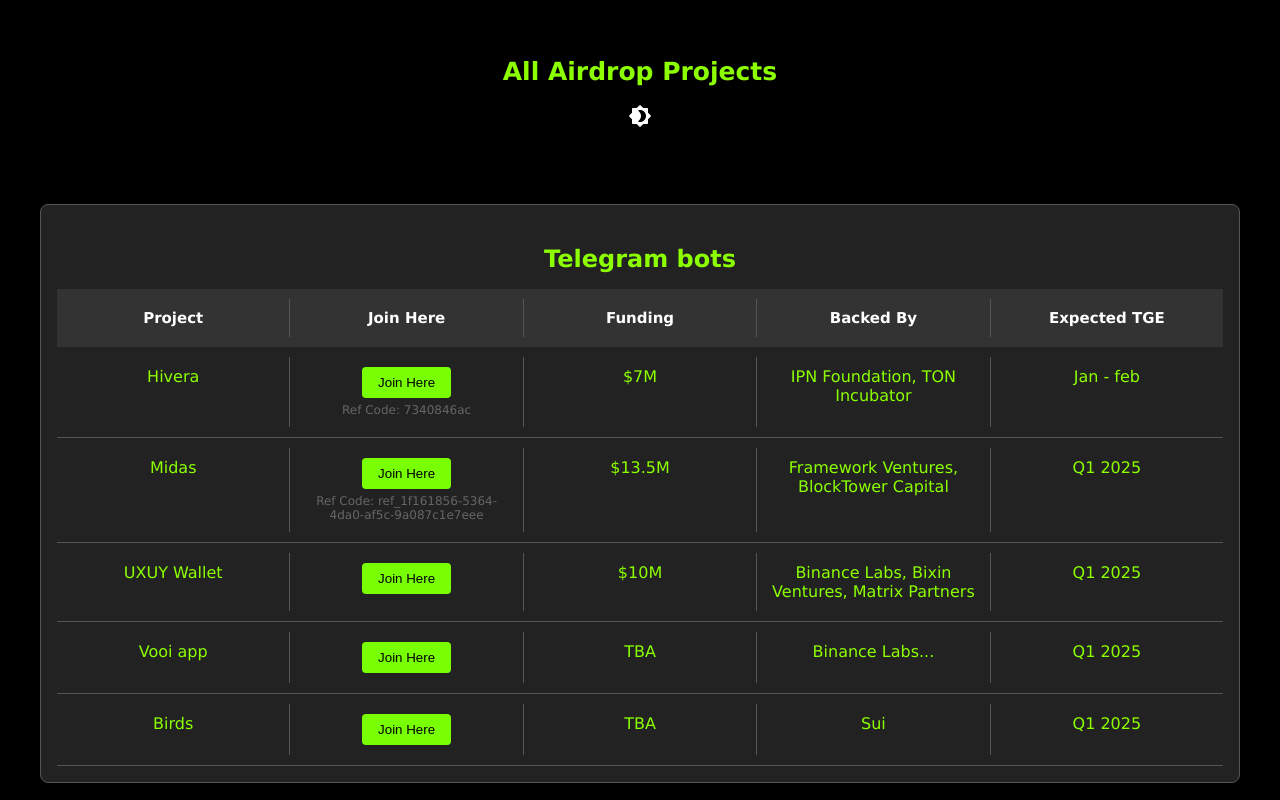
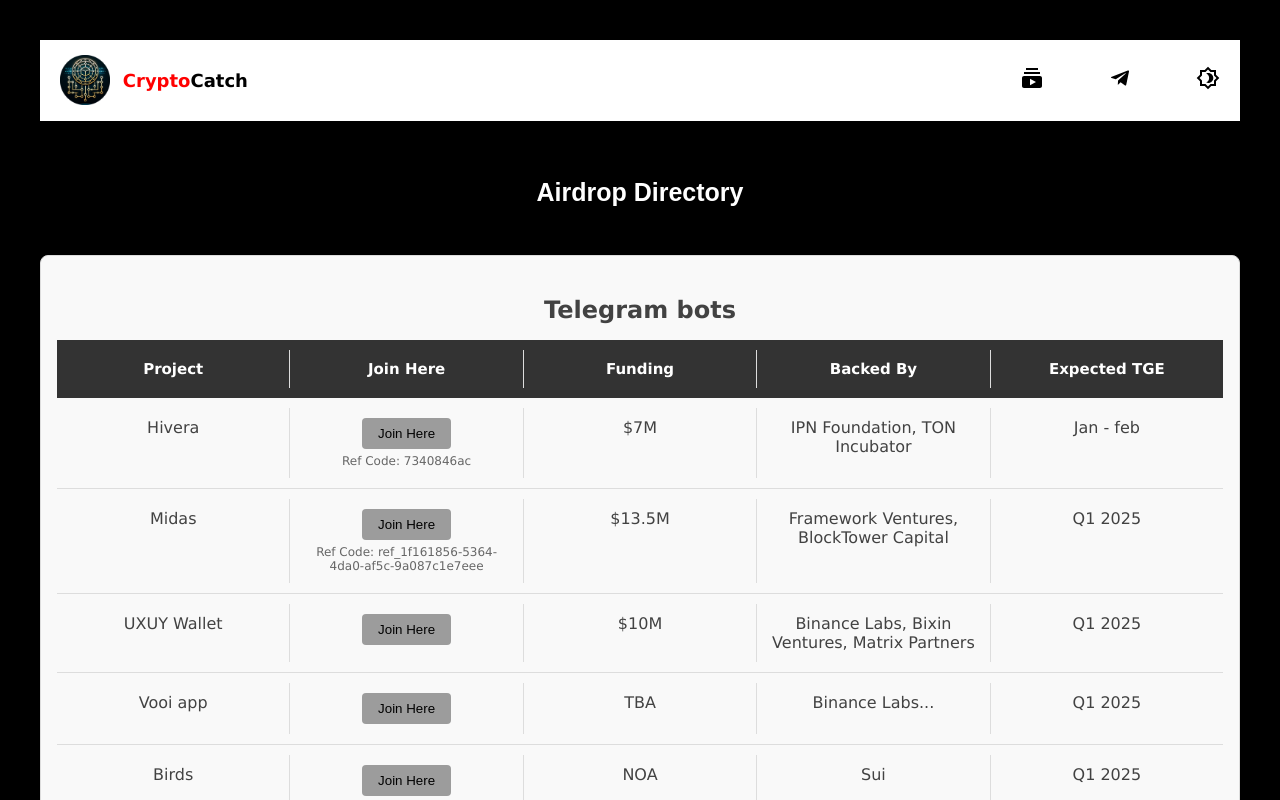
Before and after one commit to vinithp03/projectLists, a React (Vite) app: page / in a window 1280 px wide. Shown: the top 800 px of the page. Built offline with nearby package versions, Linux system fonts and the light colour scheme.

Commit message:
project addition + UI update

```diff
--- a/src/Allprojects.js
+++ b/src/Allprojects.js
@@ -9,10 +9,19 @@
       { name: "UXUY Wallet", funding: "$10M", backers: "Binance Labs, Bixin Ventures, Matrix Partners", expectedTGE: "Q1 2025", joinLink: "https://t.me/UXUYbot/app?startapp=A_5156288114_inviteEarn", refCode: "N/A" },
       { name: "Vooi app", funding: "TBA", backers: "Binance Labs...", expectedTGE: "Q1 2025", joinLink: "https://t.me/VooiAppBot/vooi?startapp=frenIDzkxkX2q", refCode: "N/A" },
       {
-        name: "Birds", funding: "TBA", backers: "Sui", expectedTGE: "Q1 2025", joinLink: "https://t.me/birdx2_bot/birdx?startapp=5156288114", refCode: "N/A"
+        name: "Birds", funding: "NOA", backers: "Sui", expectedTGE: "Q1 2025", joinLink: "https://t.me/birdx2_bot/birdx?startapp=5156288114", refCode: "N/A"
+      },
+      {
+        name: "Zoo", funding: "NOA", backers: "X-Empire", expectedTGE: "Q1 2025", joinLink: "t.me/zoo_story_bot/game?startapp=ref5156288114", refCode: "N/A"
+      },
+      {
+        name: "Unite", funding: "$3M", backers: "Coinbase ventures,OKX ventures ,Solana ventures", expectedTGE: "Q2 2025", joinLink: "https://t.me/unite_io_bot/Llamas?startapp=ref_fbfgciibbe", refCode: "N/A"
       },
     ],
-  }, {
+  },
+
+
+  {
     title: "DePIN projects",
     projects: [
       { name: "Grass", funding: "$5M", backers: "HackVC", expectedTGE: "Q1 2025", joinLink: "https://app.getgrass.io/register?referralCode=uMm14UCminsTwxu", refCode: "uMm14UCminsTwxu" },
@@ -22,23 +31,31 @@
       { name: "Gradient Network", funding: "TBA", backers: "TBA", expectedTGE: "Q2-Q3 2025", joinLink: "https://app.gradient.network/dashboard", refCode: "4WP5EI" },
       { name: "OpenLoop Network", funding: "$15M", backers: "HackVC", expectedTGE: "Q2-Q3 2025", joinLink: "https://openloop.so/auth/register?ref=ol220ace48", refCode: "ol220ace48" },
       { name: "BlockMesh Network", funding: "$65M", backers: "M31 Capital, Fractis", expectedTGE: "Q2 2025", joinLink: "https://openloop.so/auth/register?ref=ol220ace48", refCode: "ol220ace48" },
+      { name: "MeshChain", funding: "NOA", backers: "NOA", expectedTGE: "Q2 2025", joinLink: "https://app.meshchain.ai?ref=W113AS39R9P7", refCode: "W113AS39R9P7" },
+      { name: "Pipe Network", funding: "NOA", backers: "NOA", expectedTGE: "Q2-Q3 2025", joinLink: "https://pipecdn.app/", refCode: "N/A" },
     ],
   },
+
+
   {
     title: "Web testnet",
     projects: [
-      { name: "Rumble video sahring platform ", funding: "$775M", backers: "Tether(company behind USDT)", expectedTGE: "Q2-Q3 2025", joinLink: "https://rumble.com/register/cryptoCatch", refCode: "cryptoCatch" },
+      { name: "Rumble video sharing platform ", funding: "$775M", backers: "Tether(company behind USDT)", expectedTGE: "Q2-Q3 2025", joinLink: "https://rumble.com/register/cryptoCatch", refCode: "cryptoCatch" },
       { name: "Humanity protocol", funding: "$35M", backers: "Blockchain, Digital Identity, Privacy Technologies", expectedTGE: "Q1-Q2 2025", joinLink: "https://testnet.humanity.org/login?ref=vinithp03", refCode: "vinithp03" },
       { name: "Soneium testnet", funding: "_", backers: "Sony", expectedTGE: "Q2 2025", joinLink: "https://bridge.soneium.org/en/testnet", refCode: "N/A" },
       { name: "Hemi testnet", funding: "$15M", backers: "Binance Labs,Cypher Capital", expectedTGE: "Q2 2025", joinLink: "https://points.absinthe.network/hemi/d/dashboard", refCode: "N/A" },
       { name: "Chainbase Genesis", funding: "$16.5M", backers: "M31 Capital, NGC Ventures, Interop, and Frachtis", expectedTGE: "Q2 2025", joinLink: "https://genesis.chainbase.com/referral?referral_code=OXVS40JL8", refCode: "OXVS40JL8" },
+      { name: "Zen Chain", funding: "$200M", backers: "Jun capital, The Gem and others", expectedTGE: "Q2 2025", joinLink: "https://zenquest.zenchain.io?referral=5wPBWa1ZwNMZqUBpDRSiARmTv-C3yYJwk3mn7mVMnyc", refCode: "N/A" },
     ],
   },
+
+
+
   {
     title: "Android App",
     projects: [
       { name: "Chirp", funding: "TBA", backers: "Sui", expectedTGE: "Q1 2025", joinLink: "https://play.google.com/store/apps/details?id=io.chirptoken.kage", refCode: "ae5a5b79" },
-      { name: "Xenea wallet", funding: "NA", backers: "NA", expectedTGE: "Q1 2025", joinLink: "https://xenea.app/register/15NbfWpl2G", refCode: "15NbfWpl2G" },
+      { name: "Xenea wallet", funding: "NOA", backers: "Xenea", expectedTGE: "Q1 2025", joinLink: "https://xenea.app/register/15NbfWpl2G", refCode: "15NbfWpl2G" },
     ],
   },
 
--- a/src/App.css
+++ b/src/App.css
@@ -13,15 +13,6 @@
   transition: all 0.3s ease;
 }
 
-.icon {
-  background-color: rgb(0, 0, 0);
-}
-
-.font-effect {
-  font-size: 25px;
-}
-
-/* Theme Variables */
 :root {
   --primary-text-color: rgb(140, 255, 0);
   --background-color: rgb(0, 0, 0);
@@ -144,15 +135,6 @@
   background-color: var(--button-hover-color);
 }
 
-.theme-toggle {
-  color: white;
-  cursor: pointer;
-  margin-bottom: 2rem;
-  background-color: rgb(0, 0, 0);
-  border: none;
-}
-
-/* Show message to mobile users */
 @media (max-width: 768px) {
   body::after {
     content: "Please turn on desktop mode";
@@ -206,3 +188,40 @@
   margin-top: 5px;
   text-align: center;
 }
+
+.navbar-logo h2 {
+  font-size: 18px;
+}
+
+footer {
+  margin-top: 20px;
+  padding: 10px;
+  border-top: 1px solid #ccc;
+}
+
+.footer-content {
+  display: flex;
+  justify-content: space-between;
+  align-items: center;
+}
+
+.note,
+.terminologies {
+  font-size: 14px;
+  color: #666;
+  margin-right: 20px;
+}
+
+.terminologies ul {
+  list-style-type: none;
+  padding-left: 0;
+  margin: 0;
+}
+
+.terminologies li {
+  margin-bottom: 5px;
+}
+
+.terminologies strong {
+  color: #333;
+}
--- a/src/App.jsx
+++ b/src/App.jsx
@@ -1,11 +1,10 @@
 import './App.css';
 import { useState } from 'react';
-import Brightness4RoundedIcon from '@mui/icons-material/Brightness4Rounded';
-import Brightness4OutlinedIcon from '@mui/icons-material/Brightness4Outlined';
-import { Allprojects } from "./Allprojects"
+import Navbar from './Navbar'; // Import the Navbar component
+import { Allprojects } from "./Allprojects";
 
 function App() {
-  const [isDarkMode, setIsDarkMode] = useState(true);
+  const [isDarkMode, setIsDarkMode] = useState(false);
 
   const toggleTheme = () => {
     setIsDarkMode(!isDarkMode);
@@ -13,11 +12,11 @@
 
   return (
     <>
-      <h1 className="font-effect">All Airdrop Projects</h1>
-      <button className="theme-toggle" onClick={toggleTheme}>
-        {isDarkMode ? <Brightness4RoundedIcon className='icon' /> : <Brightness4OutlinedIcon className='icon' />}
-      </button>
+      <Navbar isDarkMode={isDarkMode} toggleTheme={toggleTheme} />
+
       <div className={`container ${isDarkMode ? 'dark' : 'light'}`}>
+        <h1 className="font-effect" style={{ fontFamily: 'Arial, sans-serif', fontWeight: 'bold', fontSize: '25px', color: isDarkMode ? 'rgb(140, 255, 0)' : 'white' }}>Airdrop Directory</h1>
+
         {Allprojects.map((project, index) => (
           <section key={index}>
             <h3>{project.title}</h3>
@@ -37,7 +36,6 @@
                       <a href={item.joinLink} target="_blank" rel="noopener noreferrer">
                         <button className="join-btn">Join Here</button>
                       </a>
-                      {/* Dynamically display the referral code */}
                       {item.refCode !== "N/A" && (
                         <div className="ref-code">Ref Code: {item.refCode}</div>
                       )}
@@ -51,7 +49,22 @@
             </div>
           </section>
         ))}
-        <p style={{ color: "red" }}>Note: There might be slight change in info about projects </p>
+
+        {/* Note and Terminology Section */}
+        <footer>
+          <div className="footer-content">
+            <div className="note">
+              <p><strong>Note:</strong> Some information may vary slightly compared to other platforms.</p>
+            </div>
+            <div className="terminologies">
+              <p><strong>Terminologies:</strong></p>
+              <ul>
+                <li><strong>TBA</strong> - To be announced</li>
+                <li><strong>NOA</strong> - Not officially announced</li>
+              </ul>
+            </div>
+          </div>
+        </footer>
       </div>
     </>
   );
--- /dev/null
+++ b/src/Navbar.css
@@ -0,0 +1,72 @@
+.navbar {
+  display: flex;
+  justify-content: space-between;
+  align-items: center;
+  padding: 15px 20px;
+  background-color: var(--bg-color);
+  box-shadow: 0 4px 6px rgba(0, 0, 0, 0.1);
+  position: sticky;
+  top: 0;
+  z-index: 1000;
+}
+
+.navbar.dark {
+  background-color: #333;
+  color: white;
+}
+
+.navbar.light {
+  background-color: white;
+  color: black;
+}
+
+
+.navbar-links {
+  display: flex;
+  justify-content: space-around;
+  align-items: center;
+  gap: 5vw;
+}
+
+.navbar-links .nav-link {
+  text-decoration: none;
+  font-size: 16px;
+  color: inherit;
+}
+
+.navbar-links .nav-link:hover {
+  text-decoration: underline;
+}
+
+.theme-toggle {
+  cursor: pointer;
+}
+
+
+.navbar-logo img {
+  height: 50px;
+  width: auto;
+  display: block;
+  object-fit: contain;
+}
+
+.navbar-logo {
+  display: flex;
+  gap: 1vw;
+}
+
+.navbar.dark .crypto {
+  color: #ff0000;
+}
+
+.navbar.light .crypto {
+  color: #ff0000;
+}
+
+.navbar.dark .catch {
+  color: #ffffff;
+}
+
+.navbar.light .catch {
+  color: #000000;
+}
--- /dev/null
+++ b/src/Navbar.jsx
@@ -0,0 +1,33 @@
+import React from 'react';
+import './Navbar.css'; // Custom CSS for styling
+import Brightness4RoundedIcon from '@mui/icons-material/Brightness4Rounded';
+import Brightness4OutlinedIcon from '@mui/icons-material/Brightness4Outlined';
+import SubscriptionsIcon from '@mui/icons-material/Subscriptions';
+import TelegramIcon from '@mui/icons-material/Telegram';
+
+const Navbar = ({ isDarkMode, toggleTheme }) => {
+  return (
+    <nav className={`navbar ${isDarkMode ? 'dark' : 'light'}`}>
+      <div className="navbar-logo">
+        <img src="./grass.png" alt="channelLogo" />
+        <h2><span className='crypto'>Crypto</span><span className='catch'>Catch</span></h2>
+      </div>
+
+
+      <div className="navbar-links">
+        <a href="https://youtube.com/@wecatchcrypto?si=AxUfVjvFy2D74K5z" target="_blank" rel="noopener noreferrer" className="nav-link">
+          <SubscriptionsIcon />
+        </a>
+        <a href="https://t.me/cryptoCatchUTube" target="_blank" rel="noopener noreferrer" className="nav-link">
+          <TelegramIcon />
+        </a>
+
+        <div className="theme-toggle" onClick={toggleTheme}>
+          {isDarkMode ? <Brightness4RoundedIcon /> : <Brightness4OutlinedIcon />}
+        </div>
+      </div>
+    </nav>
+  );
+};
+
+export default Navbar;
```
Also changed, not shown: public/grass.png.
